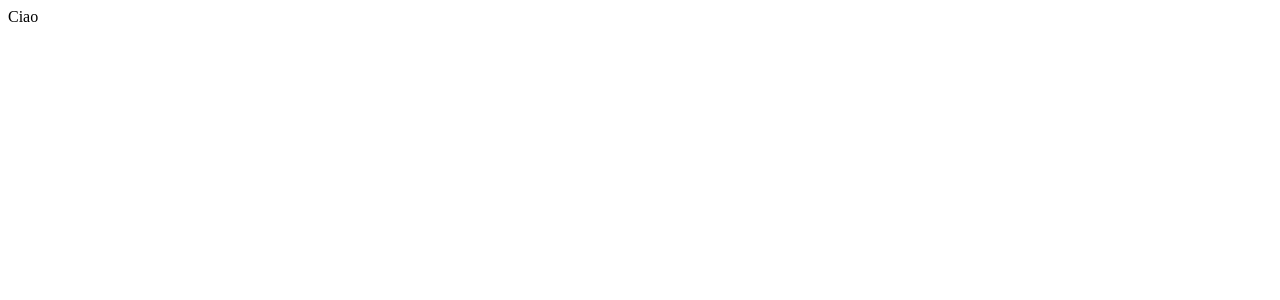
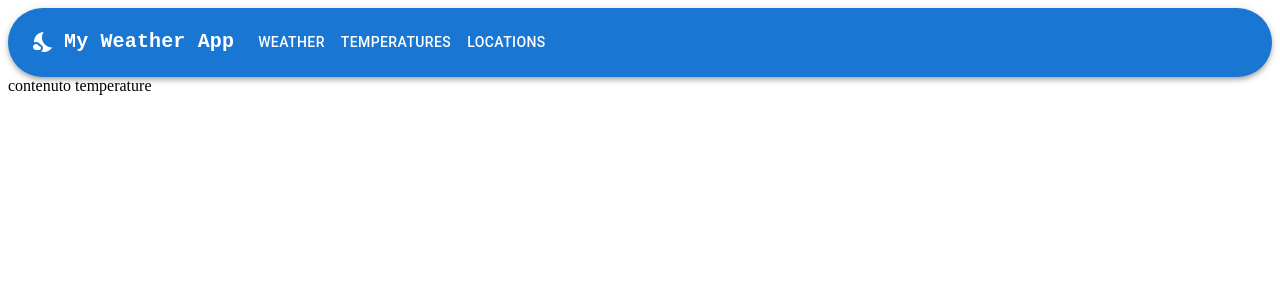
Before and after one commit to matteoGz/Mini-Projects, a React (Create React App) app in the folder my-weather-app/: page /temperatures in a window 1280 px wide. Shown: the top 300 px of the page. Built offline with nearby package versions, Linux system fonts and the light colour scheme.

Commit message:
feat(Header): Done header and scheme of the app.
Added react-router-dom & material UI (core and icons).

```diff
--- a/my-weather-app/package.json
+++ b/my-weather-app/package.json
@@ -3,11 +3,16 @@
   "version": "0.1.0",
   "private": true,
   "dependencies": {
+    "@emotion/react": "^11.10.8",
+    "@emotion/styled": "^11.10.8",
+    "@mui/icons-material": "^5.11.16",
+    "@mui/material": "^5.12.2",
     "@testing-library/jest-dom": "^5.16.5",
     "@testing-library/react": "^13.4.0",
     "@testing-library/user-event": "^13.5.0",
     "react": "^18.2.0",
     "react-dom": "^18.2.0",
+    "react-router-dom": "^6.11.0",
     "react-scripts": "5.0.1",
     "web-vitals": "^2.1.4"
   },
--- a/my-weather-app/src/App.js
+++ b/my-weather-app/src/App.js
@@ -1,11 +1,19 @@
-
-
+import { BrowserRouter, Routes, Route } from "react-router-dom";
+import Homepage from "./pages/Homepage";
+import WeatherPage from "./pages/WeatherPage";
+import TemperaturePage from "./pages/TemperaturePage";
+import LocationPage from "./pages/LocationPage";
 
 function App() {
   return (
-    <div className="App">
-      Ciao
-    </div>
+    <BrowserRouter>
+      <Routes>
+        <Route path="/" element={<Homepage/>} />
+        <Route path="/weather" element={<WeatherPage/>} />
+        <Route path="/temperatures" element={<TemperaturePage/>} />
+        <Route path="/locations" element={<LocationPage/>} />
+      </Routes>
+    </BrowserRouter>
   );
 }
 
--- /dev/null
+++ b/my-weather-app/src/components/Header.js
@@ -0,0 +1,120 @@
+import * as React from 'react';
+import AppBar from '@mui/material/AppBar';
+import Box from '@mui/material/Box';
+import Toolbar from '@mui/material/Toolbar';
+import IconButton from '@mui/material/IconButton';
+import Typography from '@mui/material/Typography';
+import Menu from '@mui/material/Menu';
+import MenuIcon from '@mui/icons-material/MenuOutlined';
+import Container from '@mui/material/Container';
+import Button from '@mui/material/Button';
+import MenuItem from '@mui/material/MenuItem';
+import NightsStayIcon from '@mui/icons-material/NightsStay';
+import { Link } from 'react-router-dom';
+
+const pages = [
+  {title:'Weather', link:'/weather'},
+  {title:'Temperatures', link:'/temperatures'},
+  {title:'Locations', link:'/locations'}
+];
+
+function Header() {
+  const [anchorElNav, setAnchorElNav] = React.useState(null);
+
+  const handleOpenNavMenu = (event) => {
+    setAnchorElNav(event.currentTarget);
+  };
+
+  const handleCloseNavMenu = () => {
+    setAnchorElNav(null);
+  };
+
+  return (
+    <AppBar position="static" sx={{ borderRadius: 10 }}>
+      <Container maxWidth="xl">
+        <Toolbar disableGutters>
+          <NightsStayIcon sx={{ display: { xs: 'none', md: 'flex' }, mr: 1 }} />
+          <Typography
+            variant="h6"
+            noWrap
+            component="a"
+            href="/"
+            sx={{
+              mr: 2,
+              display: { xs: 'none', md: 'flex' },
+              fontFamily: 'monospace',
+              fontWeight: 700,
+              letterSpacing: '.1.5rem',
+              color: 'inherit',
+              textDecoration: 'none',
+            }}
+          >
+            My Weather App
+          </Typography>
+
+          <Box sx={{ flexGrow: 1, display: { xs: 'flex', md: 'none' } }}>
+            <IconButton
+              size="large"
+              aria-controls="menu-appbar"
+              aria-haspopup="true"
+              onClick={handleOpenNavMenu}
+              color="inherit"
+            >
+              <MenuIcon />
+            </IconButton>
+            <Menu
+              id="menu-appbar"
+              anchorEl={anchorElNav}
+              anchorOrigin={{ vertical: 'bottom', horizontal: 'left' }}
+              keepMounted
+              transformOrigin={{ vertical: 'top', horizontal: 'left' }}
+              open={Boolean(anchorElNav)}
+              onClose={handleCloseNavMenu}
+              sx={{ display: { xs: 'block', md: 'none' } }}
+            >
+              {pages.map((page, index) => (
+                <MenuItem key={index} onClick={handleCloseNavMenu}>
+                  <Link to={page.link} style={{ color:"inherit", textDecoration: 'none' }}>
+                    <Typography textAlign="center">{page.title}</Typography>
+                  </Link>
+                </MenuItem>
+              ))}
+            </Menu>
+          </Box>
+          <NightsStayIcon sx={{ display: { xs: 'flex', md: 'none' }, mr: 1 }} />
+          <Typography
+            variant="h5"
+            noWrap
+            component="a"
+            href="/"
+            sx={{
+              mr: 2,
+              display: { xs: 'flex', md: 'none' },
+              flexGrow: 1,
+              fontFamily: 'monospace',
+              fontWeight: 700,
+              letterSpacing: '.1.5rem',
+              color: 'inherit',
+              textDecoration: 'none',
+            }}
+          >
+            My Weather App
+          </Typography>
+          <Box sx={{ flexGrow: 1, display: { xs: 'none', md: 'flex' } }}>
+            {pages.map((page) => (
+              <Link key={page.title} to={page.link} style={{ textDecoration: 'none' }}>
+                  <Button
+                    onClick={handleCloseNavMenu}
+                    sx={{ my: 2, color: 'white', display: 'block', borderRadius: 10 }}
+                  >
+                    {page.title}
+                  </Button>
+              </Link>
+            ))}
+          </Box>
+        </Toolbar>
+      </Container>
+    </AppBar>
+  );
+}
+export default Header;
--- /dev/null
+++ b/my-weather-app/src/components/Home.js
@@ -0,0 +1,7 @@
+
+
+export default function Home(){
+    return(
+        <>contenuto home</>
+    )
+}
--- /dev/null
+++ b/my-weather-app/src/components/Location.js
@@ -0,0 +1,7 @@
+
+
+export default function Location(){
+    return(
+        <>contenuto location</>
+    )
+}
--- /dev/null
+++ b/my-weather-app/src/components/Temperature.js
@@ -0,0 +1,7 @@
+
+
+export default function Temperature(){
+    return(
+        <>contenuto temperature</>
+    )
+}
--- /dev/null
+++ b/my-weather-app/src/components/Weather.js
@@ -0,0 +1,9 @@
+
+
+export default function Weather(){
+    return(
+        <>
+        contenuto weather
+        </>
+    )
+}
--- /dev/null
+++ b/my-weather-app/src/pages/Homepage.js
@@ -0,0 +1,12 @@
+import Header from "../components/Header";
+import Home from "../components/Home";
+
+export default function Homepage() {
+    return(
+        <>
+        <Header/>
+        <Home/>
+
+        </>
+    );
+};
--- /dev/null
+++ b/my-weather-app/src/pages/LocationPage.js
@@ -0,0 +1,12 @@
+import Header from "../components/Header";
+import Location from "../components/Location";
+
+export default function LocationPage() {
+    return(
+        <>
+        <Header/>
+        <Location/>
+
+        </>
+    );
+};
--- /dev/null
+++ b/my-weather-app/src/pages/TemperaturePage.js
@@ -0,0 +1,12 @@
+import Header from "../components/Header";
+import Temperature from "../components/Temperature";
+
+export default function TemperaturePage() {
+    return(
+        <>
+        <Header/>
+        <Temperature/>
+
+        </>
+    );
+};
--- /dev/null
+++ b/my-weather-app/src/pages/WeatherPage.js
@@ -0,0 +1,12 @@
+import Header from "../components/Header";
+import Weather from "../components/Weather";
+
+export default function WeatherPage() {
+    return(
+        <>
+        <Header/>
+        <Weather/>
+
+        </>
+    );
+};
```
Also changed, not shown: my-weather-app/src/components/Footer.js (added), 1 other file (tests, documents, lock files or other folders).
